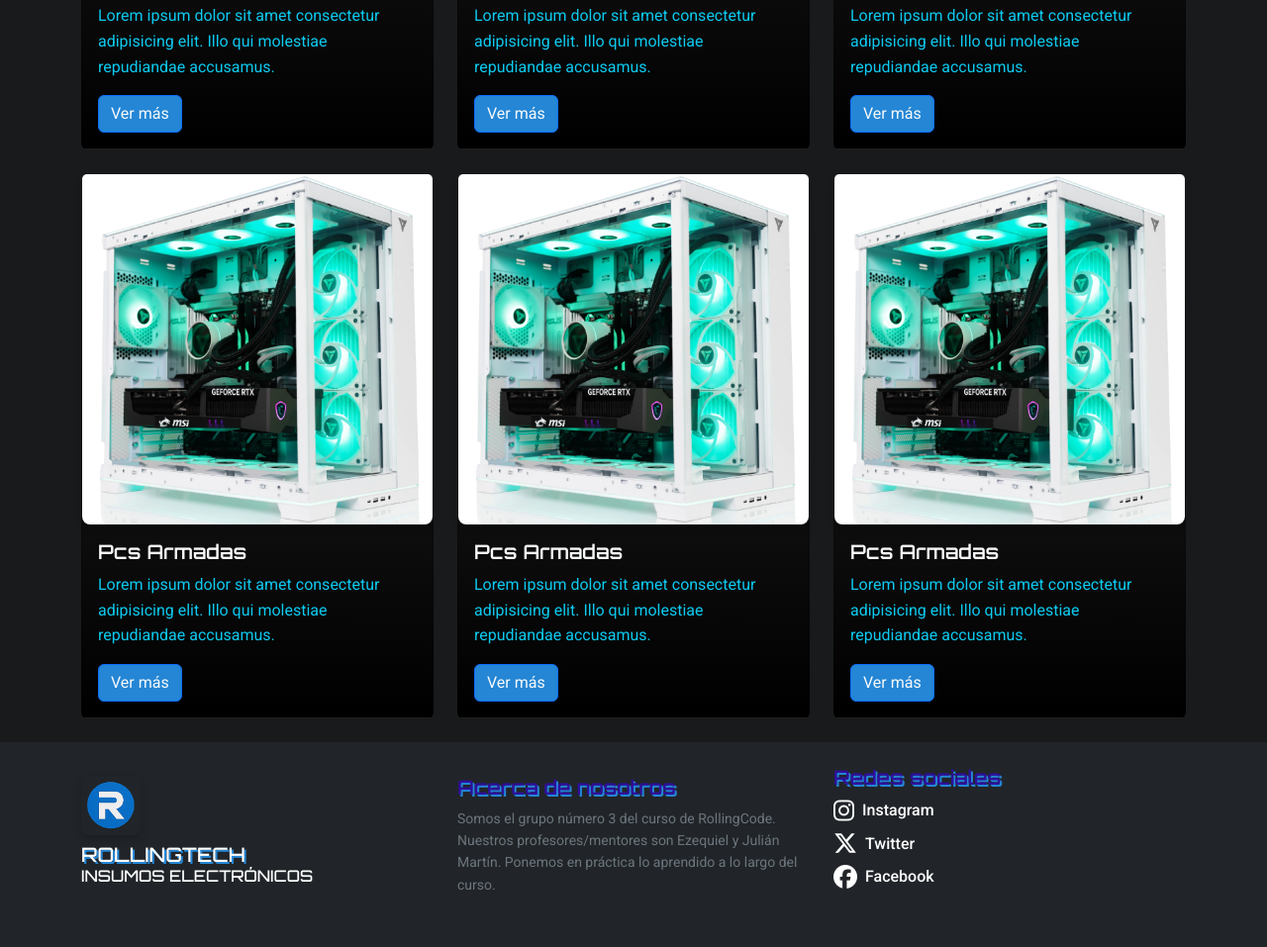
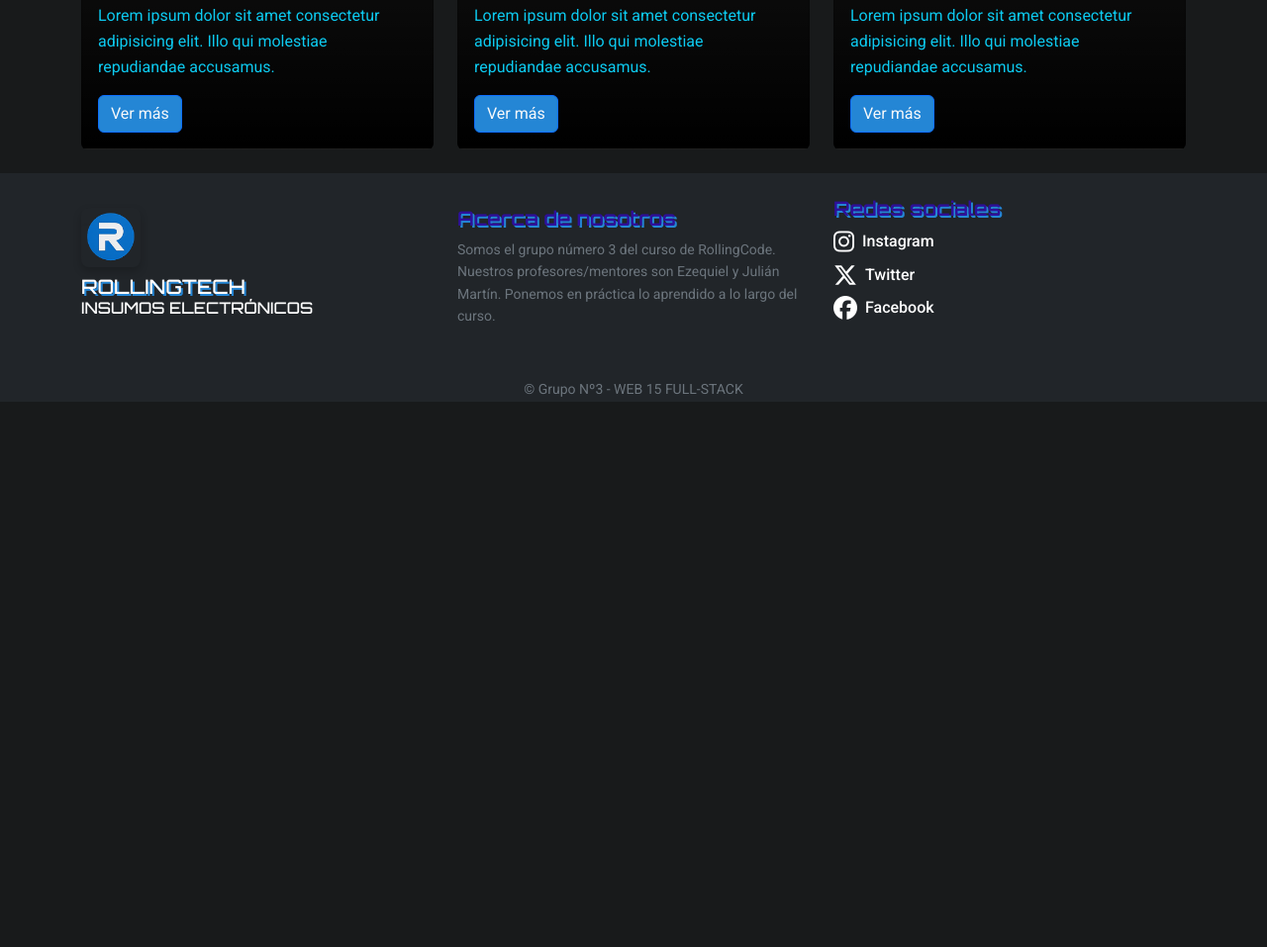
Before and after one commit to YaelAandrada/rollingtech, a plain HTML site: page html/Butacas.html in a window 1280 px wide. Shown: the part 3298-4255 px from the top of the page at 99% size. After the commit the page ends 3704 px from the top, so only its background shows below. Drawn offline with nearby package versions, Linux system fonts and the light colour scheme.

Commit message:
Fix Butacas

```diff
--- a/html/Butacas.html
+++ b/html/Butacas.html
@@ -272,55 +272,6 @@
                             </div>
                         </div>
                     </div>
-                    <div class="col-md-4 mb-4 h-25 w-15">
-                        <div class="card bg-gradient bg-black">
-                            <img src="/img/pcs.png" class="card-img-top" alt="Pcs Armadas">
-                            <div class="card-body">
-                                <h5 class="card-title text-light">Pcs Armadas</h5>
-                                <p class="card-text text-info">Lorem ipsum dolor sit amet consectetur adipisicing elit. Illo qui molestiae repudiandae accusamus.</p>
-                                <a href="/html/pcsArmadas.html" class="btn btn-outline-primary text-decoration-none">Ver más</a>
-                            </div>
-                        </div>
-                    </div>
-                    <div class="col-md-4 mb-4 h-25 w-15">
-                        <div class="card bg-gradient bg-black">
-                            <img src="/img/pcs.png" class="card-img-top" alt="Pcs Armadas">
-                            <div class="card-body">
-                                <h5 class="card-title text-light">Pcs Armadas</h5>
-                                <p class="card-text text-info">Lorem ipsum dolor sit amet consectetur adipisicing elit. Illo qui molestiae repudiandae accusamus.</p>
-                                <a href="/html/pcsArmadas.html" class="btn btn-outline-primary text-decoration-none">Ver más</a>
-                            </div>
-                        </div>
-                    </div>
-                    <div class="col-md-4 mb-4 h-25 w-15">
-                        <div class="card bg-gradient bg-black">
-                            <img src="/img/pcs.png" class="card-img-top" alt="Pcs Armadas">
-                            <div class="card-body">
-                                <h5 class="card-title text-light">Pcs Armadas</h5>
-                                <p class="card-text text-info">Lorem ipsum dolor sit amet consectetur adipisicing elit. Illo qui molestiae repudiandae accusamus.</p>
-                                <a href="/html/pcsArmadas.html" class="btn btn-outline-primary text-decoration-none">Ver más</a>
-                            </div>
-                        </div>
-                    </div>
-
-                </div>
-            </div>
-
-
-
-
-
-
-
-
-
-
-
-
-
-
-
-
 
 
     </main>
```
